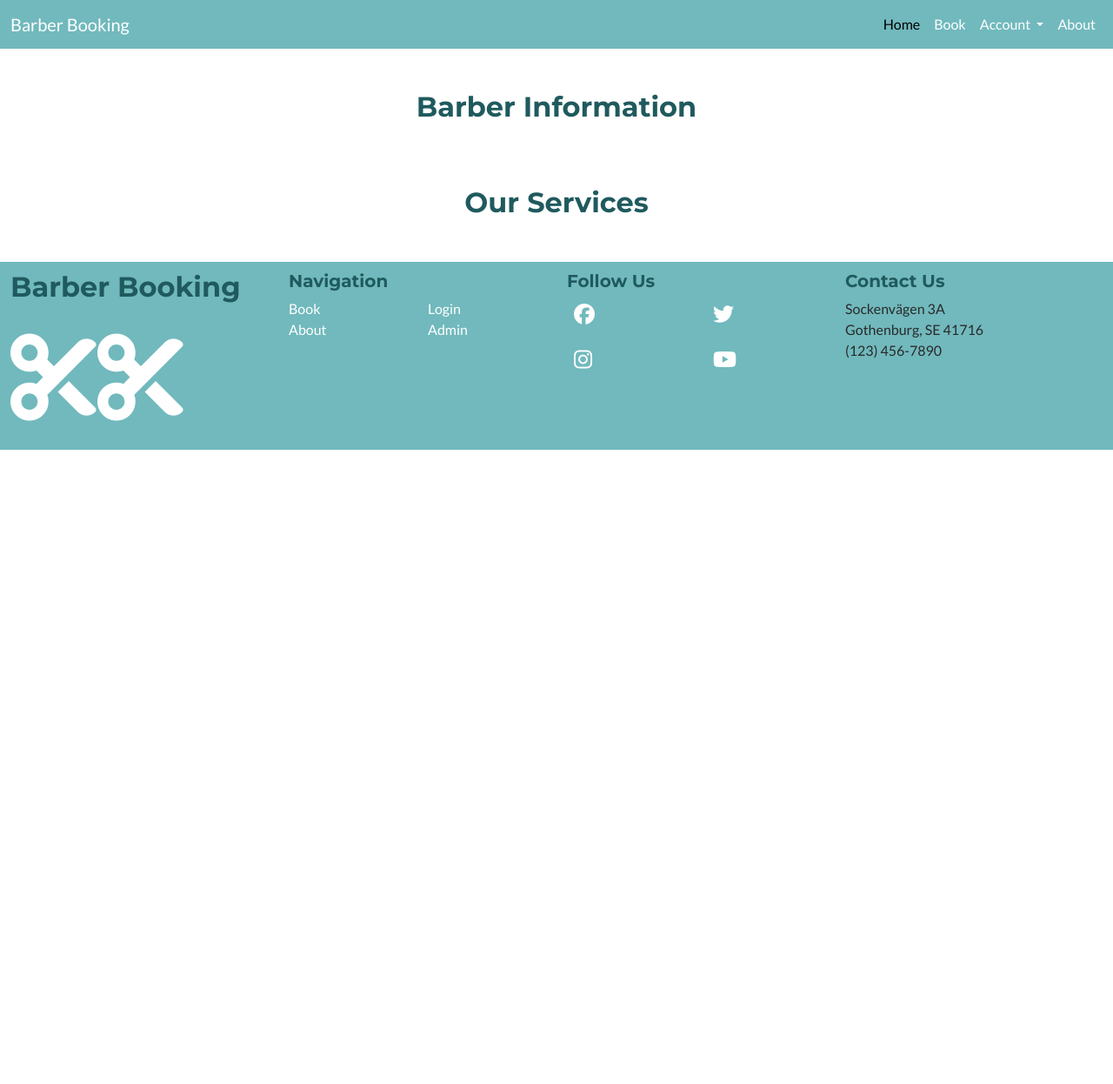
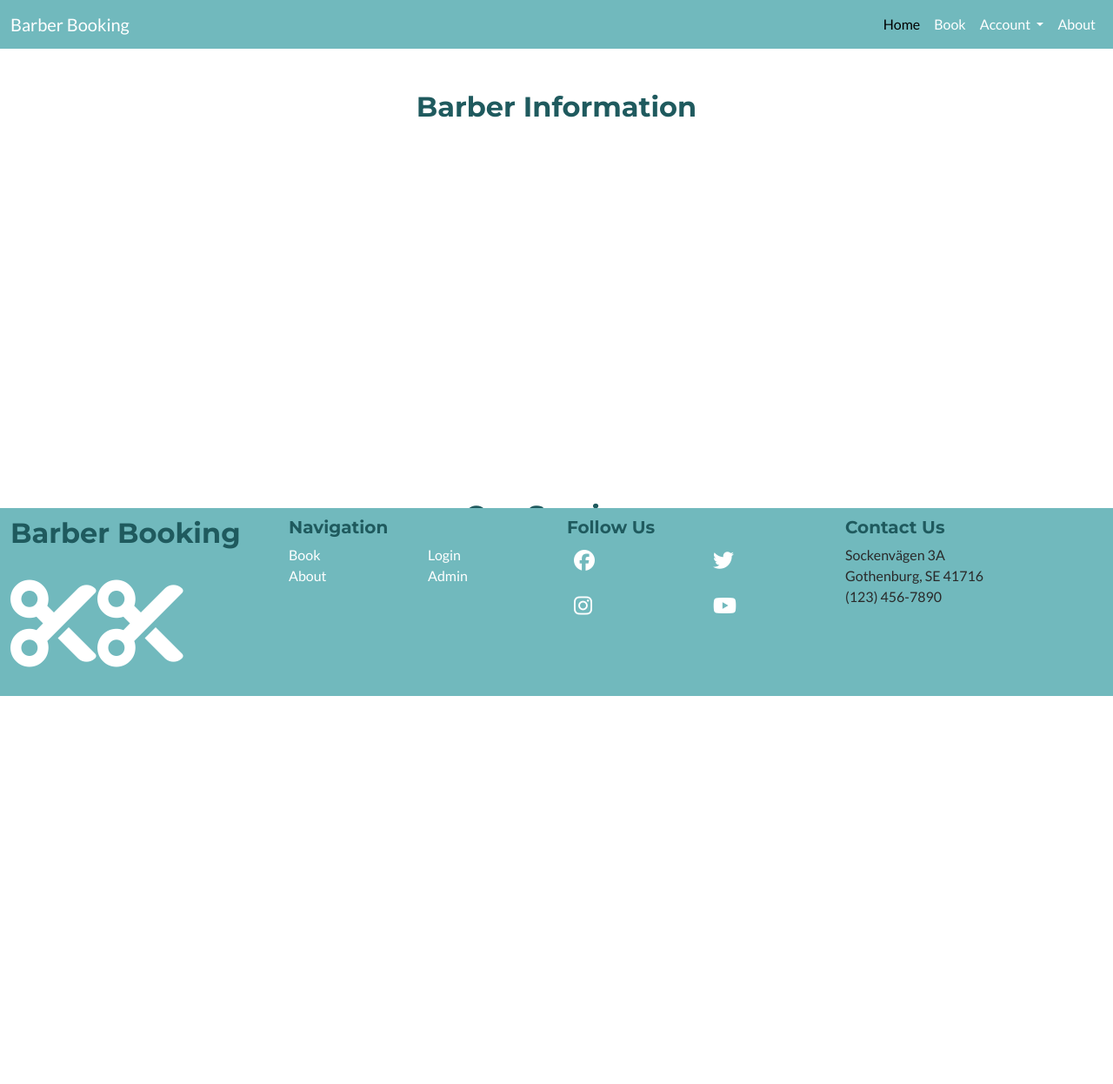
Before and after one commit to ZakariyeNor/FadeFinder, a Django app: page / in a window 1280 px wide. Shown: the whole page at 87% size. Before the commit the page ends 517 px from the top, so only its background shows below. Run offline with Django 5.2, Linux system fonts and the light colour scheme; the visitor is signed in with stand-in values (Sample User, id 1); data that the repository does not hold is empty; some libraries are stand-ins or nearby versions.

Commit message:
make body responsive and footer fixed

```diff
--- a/static/css/style.css
+++ b/static/css/style.css
@@ -128,7 +128,7 @@ body {
     height: 100%;
     display: flex;
     flex-direction: column;
-    min-height: 100%;
+    padding-bottom: 249px;
 }
 
 
@@ -136,8 +136,6 @@ body {
 /* Footer always at the bottom */
 .desktop-footer,
 .mobile-footer {
-    background-color: #71b9bd;
-    color: white;
     padding: 10px 0;
 }
 
@@ -249,3 +247,10 @@ body {
     font-size: 100px;
     cursor: pointer;
 }
+
+/* Media query for mid large screen */
+@media (min-width: 581px) {
+    .container {
+        margin-bottom: 360px;
+    }
+}
--- a/templates/base.html
+++ b/templates/base.html
@@ -47,7 +47,7 @@
                             </a>
                             <ul class="dropdown-menu primary-bg">
                                 {% if user.is_authenticated %}
-                                        <li><a class="dropdown-item text-color-sec" href="{% url 'account_logout' %}">Logout</a></li>
+                                        <li><a class="dropdown-item text-color-sec" href="{% url 'account_logout' %}">Log-out</a></li>
                                         <li>
                                             <hr class="dropdown-divider">
                                         </li>
@@ -58,7 +58,7 @@
                                     <li>
                                         <hr class="dropdown-divider">
                                     </li>
-                                    <li><a class="dropdown-item text-color-sec" href="{% url 'admin:index' %}" target="_blank">Admin Log-in</a></li>
+                                    <li><a class="dropdown-item text-color-sec" href="{% url 'admin:index' %}" target="_blank">Admin log-in</a></li>
                                 {% endif %}
                             </ul>
                         </li>
@@ -76,7 +76,7 @@
     {% endblock %}
 
     <!-- Footer -->
-    <footer class="container-fluid text-color-sec pt-4">
+    <footer class="container-fluid text-color-sec pt-4 fixed-bottom">
         <!-- Desktop footer -->
         <div class="row desktop-footer primary-bg">
             <!-- Logo Section -->
```
